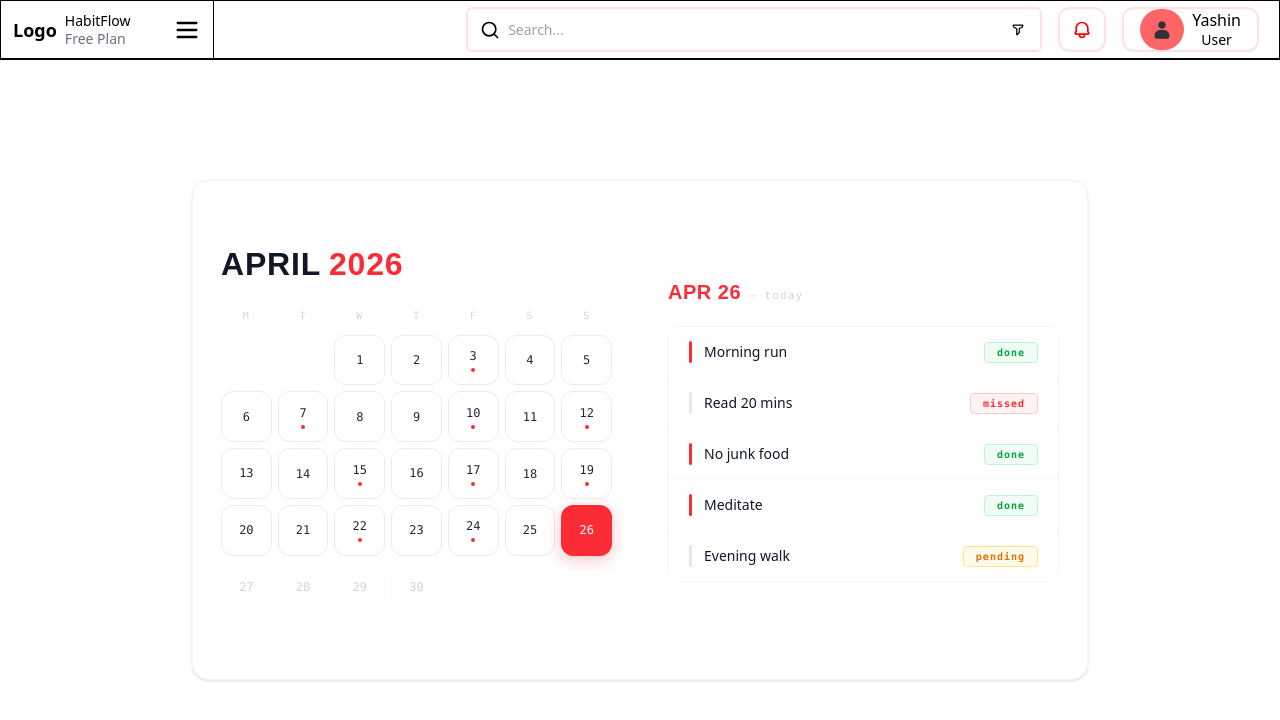
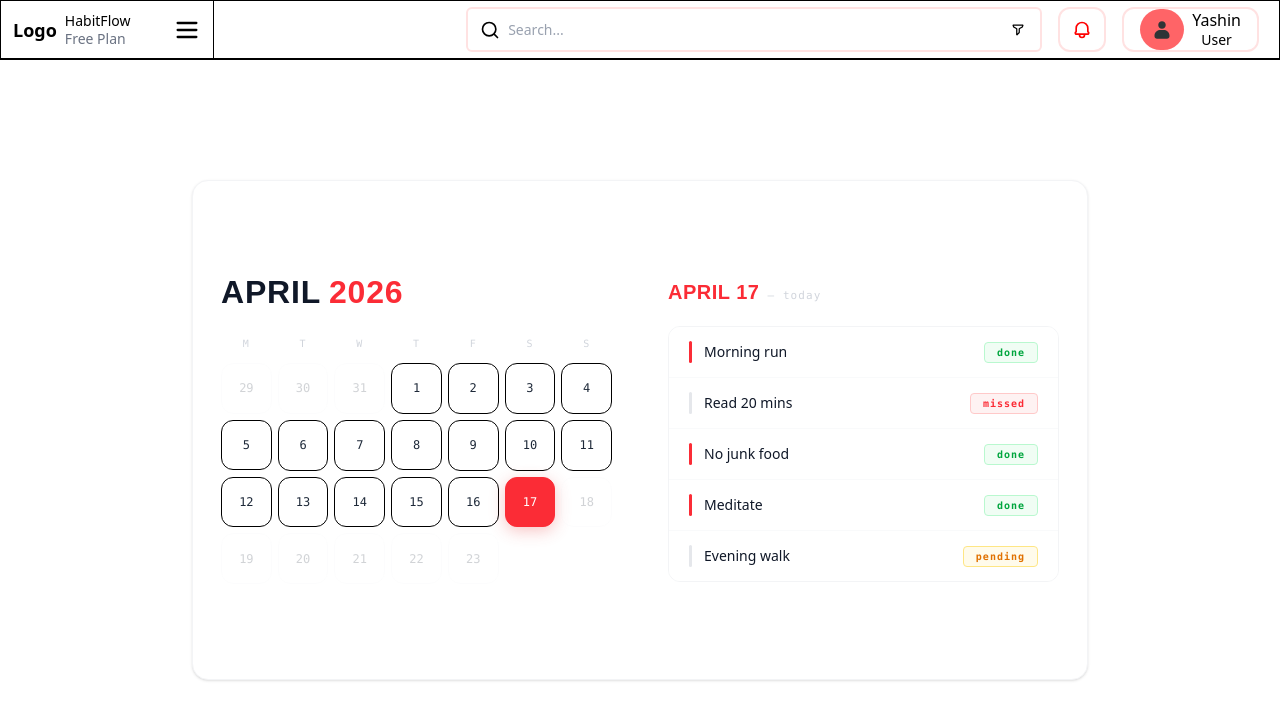
Before and after one commit to YashinSN1/HabitFlow, a React (Vite) app in the folder ClientSide/: page /app/habits in a window 1280 px wide. Shown: the top 720 px of the page. Built offline with nearby package versions, Linux system fonts and the light colour scheme.

Commit message:
80 % theeere with the desktop calander just need to add useeffect to store all habit track data on mount and some of issue written in the client readme then done

```diff
--- a/ClientSide/src/Pages/WebApp/DesktopCalander.jsx
+++ b/ClientSide/src/Pages/WebApp/DesktopCalander.jsx
@@ -1,10 +1,7 @@
 import { useState } from "react";
 
 const DAYS_LABEL = ["M", "T", "W", "T", "F", "S", "S"];
-const START_DAY = 2;
-const TOTAL_DAYS = 30;
-const TODAY = 26;
-const HAS_DOT = [3, 7, 10, 12, 15, 17, 19, 22, 24];
+const Seven_DAYS = ["Sunday", "Monday", "Tuesday", "Wednesday", "Thursday", "Friday", "Saturday"];
 
 const HABITS = [
   { id: 1, name: "Morning run", status: "done" },
@@ -35,15 +32,51 @@ const AccentBar = ({ status }) => {
 };
 
 export function DesktopCalander() {
-  const [selectedDay, setSelectedDay] = useState(TODAY);
+  const [selectedDay, setSelectedDay] = useState(new Date().getDate());
 
-  const blanks = Array(START_DAY).fill(null);
-  const days = Array.from({ length: TOTAL_DAYS }, (_, i) => i + 1);
+  const GenBeforeDays = () => {
+    const currentDate = new Date();
+    const AllPastDays = [];
+
+    for (let i = 0; i < 20; i++) {
+      const pastDate = new Date(currentDate);
+      pastDate.setDate(pastDate.getDate() - i);
+
+      AllPastDays.push({
+        date: pastDate.getDate(),
+        dayOfWeek: Seven_DAYS[pastDate.getDay()]
+      });
+    }
+    return AllPastDays;
+  }
+
+  const GenAfterDays = () => {
+    const currentDate = new Date();
+    const AllFutureDays = [];
+
+    for (let i = 1; i < 7; i++) {
+      const futureDate = new Date(currentDate);
+      futureDate.setDate(futureDate.getDate() + i);
+
+      AllFutureDays.push({
+        date: futureDate.getDate(),
+        dayOfWeek: Seven_DAYS[futureDate.getDay()]
+      });
+    }
+    return AllFutureDays;
+  }
+
+  const pastDays = GenBeforeDays();
+  const futureDays = GenAfterDays();
+  const allDays = [...futureDays.reverse(), ...pastDays].reverse();
+
+  const currentDate = new Date();
+  const currentMonth = currentDate.toLocaleString('default', { month: 'long' });
+  const currentYear = currentDate.getFullYear();
 
   return (
-    <div className=" w-full h-fit max-w-4xl bg-white m-auto">
+    <div className="w-full h-fit max-w-4xl bg-white m-auto">
       <div className="bg-white border w-full items-center min-h-[500px] flex justify-between border-gray-100 rounded-2xl shadow-sm">
-
         <div className="p-7 w-full">
           <div className="flex items-center justify-between mb-6">
             <div className="flex items-baseline gap-2">
@@ -51,13 +84,13 @@ export function DesktopCalander() {
                 className="text-[32px] leading-none font-black tracking-wide text-gray-900 uppercase"
                 style={{ fontFamily: "'Bebas Neue', sans-serif" }}
               >
-                April
+                {currentMonth}
               </span>
               <span
                 className="text-[32px] leading-none font-black tracking-wide text-red-500 uppercase"
                 style={{ fontFamily: "'Bebas Neue', sans-serif" }}
               >
-                2026
+                {currentYear}
               </span>
             </div>
           </div>
@@ -74,27 +107,20 @@ export function DesktopCalander() {
           </div>
 
           <div className="grid grid-cols-7 gap-1.5">
-            {blanks.map((_, i) => (
-              <div key={`blank-${i}`} className="aspect-square" />
-            ))}
-            {days.map((d) => {
-              const isFuture = d > TODAY;
-              const isSelected = d === selectedDay;
-              const showDot = HAS_DOT.includes(d);
+            {allDays.map((day, index) => {
+              const today = new Date().getDate();
+              const isFuture = day.date > today;
+              const isSelected = day.date === selectedDay;
+
               return (
                 <button
-                  key={d}
-                  onClick={() => !isFuture && setSelectedDay(d)}
+                  key={index}
+                  onClick={() => !isFuture && setSelectedDay(day.date)}
                   disabled={isFuture}
-                  style={{
-                    borderColor:
-                      !isSelected && !isFuture ? "#ebebeb" : undefined,
-                  }}
                   className={`
                     aspect-square rounded-xl flex flex-col items-center justify-center border transition-all duration-150
                     ${isFuture ? "opacity-20 cursor-default border-gray-100" : "cursor-pointer"}
-                      ${
-                        isSelected
+                    ${isSelected
                       ? "bg-red-500 border-red-500 shadow-[0_4px_16px_rgba(229,62,62,0.3)]"
                       : "bg-white hover:border-red-400 hover:bg-red-50"
                     }
@@ -103,11 +129,9 @@ export function DesktopCalander() {
                   <span
                     className={`font-mono text-xs font-medium ${isSelected ? "text-white" : "text-gray-800"}`}
                   >
-                    {d}
+                    {day.date}
                   </span>
-                  {showDot && !isSelected && (
-                    <span className="w-1 h-1 rounded-full bg-red-500 mt-1" />
-                  )}
+
                 </button>
               );
             })}
@@ -129,10 +153,10 @@ export function DesktopCalander() {
                 className="text-red-500 text-xl tracking-wide font-black uppercase"
                 style={{ fontFamily: "'Bebas Neue', sans-serif" }}
               >
-                Apr {selectedDay}
+                {currentMonth} {selectedDay}
               </span>
               <span className="font-mono text-[11px] text-gray-300 tracking-widest">
-                {selectedDay === TODAY ? "— today" : ""}
+                {selectedDay === new Date().getDate() ? "— today" : ""}
               </span>
             </div>
           </div>
@@ -140,8 +164,7 @@ export function DesktopCalander() {
             {HABITS.map((habit, i) => (
               <div
                 key={habit.id}
-                className={`flex items-center justify-between px-5 py-3.5 bg-white hover:bg-gray-50 transition-colors ${
-                  i < HABITS.length - 1 ? "border-b border-gray-50" : ""
+                className={`flex items-center justify-between px-5 py-3.5 bg-white hover:bg-gray-50 transition-colors ${i < HABITS.length - 1 ? "border-b border-gray-50" : ""
                   }`}
               >
                 <div className="flex items-center gap-3">
@@ -154,7 +177,6 @@ export function DesktopCalander() {
               </div>
             ))}
           </div>
-
         </div>
       </div>
     </div>
```
Also changed, not shown: 1 other file (tests, documents, lock files or other folders). Lines whose indentation alone changed are shown as unchanged.
